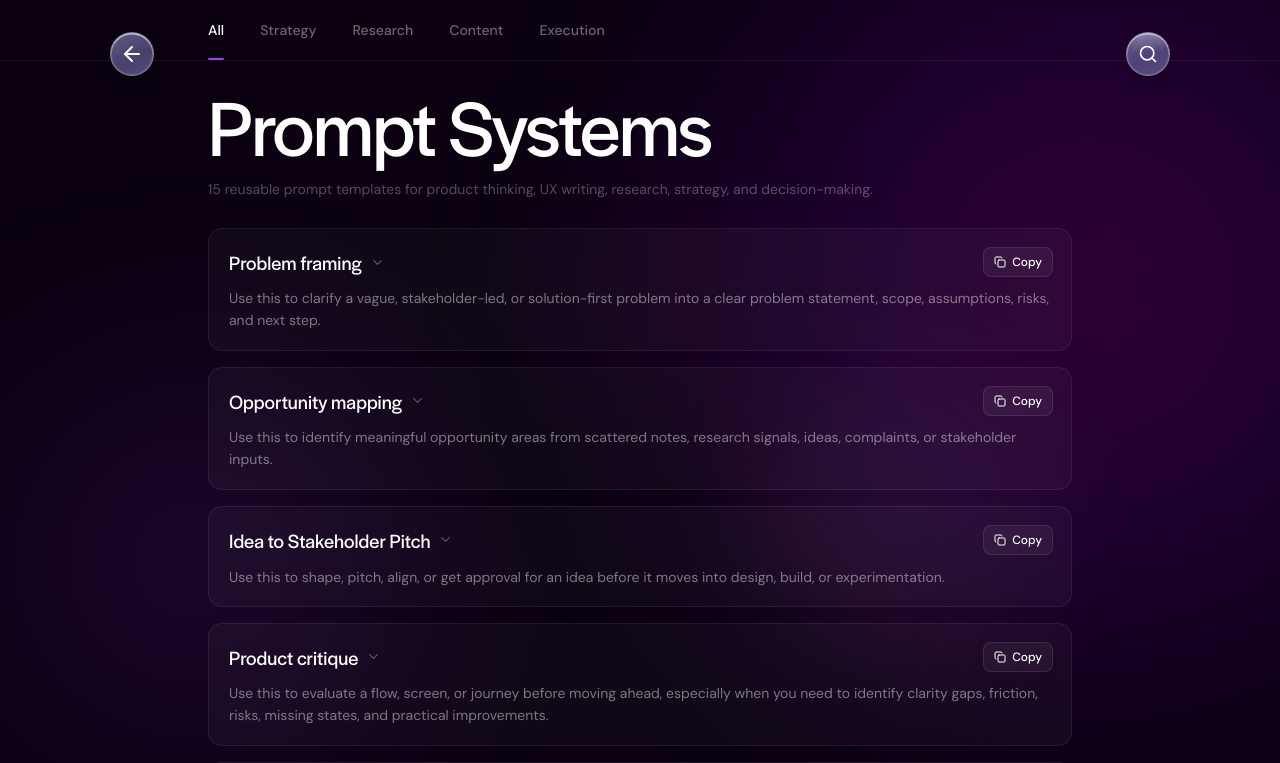
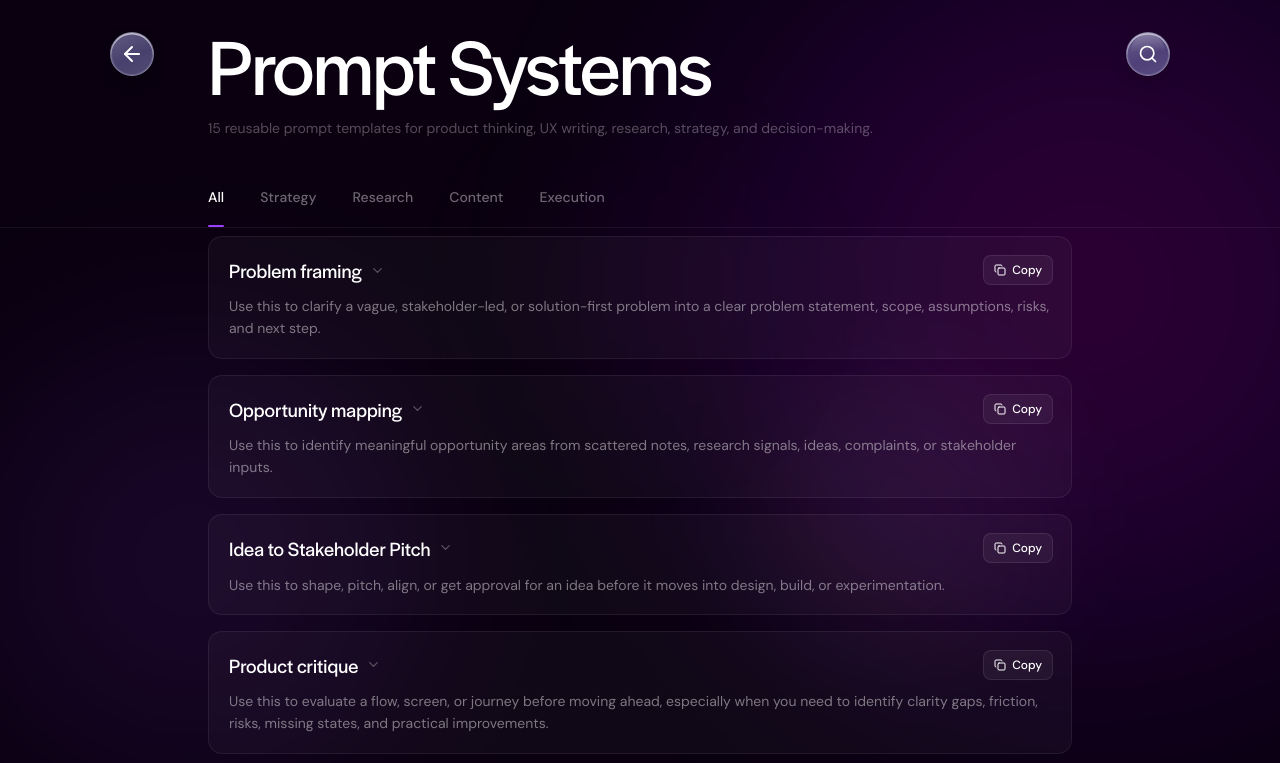
Before and after one commit to pavitsond-cyber/AI-Playbook, a Next.js app: page /prompts in a window 1280 px wide. Shown: the top 763 px of the page. Built offline with nearby package versions, Linux system fonts and the light colour scheme; a web font is replaced by a local one.

Commit message:
Auto-deploy: Claude changes

```diff
--- a/app/(playbook)/prompts/page.tsx
+++ b/app/(playbook)/prompts/page.tsx
@@ -815,7 +815,6 @@ export default function PromptsPage() {
   const [activePromptTab, setActivePromptTab] = useState<string>('All')
   const [displayPromptTab, setDisplayPromptTab] = useState<string>('All')
   const [fading, setFading]                 = useState(false)
-  const scrollRef                           = useRef<HTMLDivElement>(null)
 
   const toggle = (id: string) => setOpenId(prev => prev === id ? null : id)
 
@@ -841,10 +840,9 @@ export default function PromptsPage() {
       setOpenId(match.id)
       setTimeout(() => {
         const el = document.getElementById('prompt-' + match.id)
-        const container = scrollRef.current
-        if (!el || !container) return
-        const y = container.scrollTop + el.getBoundingClientRect().top - container.getBoundingClientRect().top - 16
-        container.scrollTo({ top: Math.max(0, y), behavior: 'smooth' })
+        if (!el) return
+        const y = el.getBoundingClientRect().top + window.scrollY - 100
+        window.scrollTo({ top: Math.max(0, y), behavior: 'smooth' })
       }, 180)
     }
   }, [])
@@ -854,10 +852,18 @@ export default function PromptsPage() {
     : prompts.filter(p => PROMPT_TO_TAB[p.id] === displayPromptTab)
 
   return (
-    <div style={{ flex: 1, display: 'flex', flexDirection: 'column', overflow: 'hidden' }}>
+    <div style={{ flex: 1, display: 'flex', flexDirection: 'column' }}>
 
-      {/* ── Tab bar — sits at top, content never scrolls above it ──── */}
-      <div style={{ flexShrink: 0, borderBottom: '1px solid rgba(255,255,255,0.06)' }}>
+      {/* ── Page header ── */}
+      <div style={{ padding: '24px clamp(20px,4vw,48px) 0', maxWidth: 960, margin: '0 auto', width: '100%' }}>
+        <PageHeader
+          title="Prompt Systems"
+          description="15 reusable prompt templates for product thinking, UX writing, research, strategy, and decision-making."
+        />
+      </div>
+
+      {/* ── Tab bar — below the header, natural document flow ── */}
+      <div style={{ borderBottom: '1px solid rgba(255,255,255,0.06)', marginTop: 8 }}>
         <div style={{ maxWidth: 960, margin: '0 auto', padding: '0 clamp(20px,4vw,48px)' }}>
           <div style={{ display: 'flex', flexWrap: 'nowrap', gap: 'clamp(16px,3vw,36px)' }}>
             {PROMPT_TABS.map(tab => {
@@ -889,19 +895,8 @@ export default function PromptsPage() {
         </div>
       </div>
 
-      {/* ── Scroll container — only this scrolls ───────────────────── */}
-      <div
-        ref={scrollRef}
-        style={{ flex: 1, overflowY: 'auto', overscrollBehavior: 'contain' }}
-      >
-        <div style={{ padding: '24px clamp(20px,4vw,48px) 0', maxWidth: 960, margin: '0 auto' }}>
-          <PageHeader
-            title="Prompt Systems"
-            description="15 reusable prompt templates for product thinking, UX writing, research, strategy, and decision-making."
-          />
-        </div>
-
-        <div style={{ maxWidth: 960, margin: '0 auto', padding: '8px clamp(20px,4vw,48px) 48px' }}>
+      {/* ── Prompt list ── */}
+      <div style={{ maxWidth: 960, margin: '0 auto', width: '100%', padding: '8px clamp(20px,4vw,48px) 48px' }}>
         <div className={!fading ? 'animate-tab-fade' : ''} style={{
           display: 'flex', flexDirection: 'column', gap: 16,
           minHeight: '50vh',
@@ -924,6 +919,5 @@ export default function PromptsPage() {
         </div>
       </div>
     </div>
-    </div>
   )
 }
--- a/app/(playbook)/tools/page.tsx
+++ b/app/(playbook)/tools/page.tsx
@@ -1,6 +1,6 @@
 'use client'
 
-import { useState, useEffect, useRef } from 'react'
+import { useState, useEffect } from 'react'
 import { ExternalLink } from 'lucide-react'
 import PageHeader from '@/components/playbook/PageHeader'
 
@@ -264,7 +264,6 @@ export default function ToolsPage() {
   const [activeTab, setActiveTab]   = useState('All')
   const [displayTab, setDisplayTab] = useState('All')
   const [fading, setFading]         = useState(false)
-  const scrollRef                   = useRef<HTMLDivElement>(null)
 
   const switchTab = (tab: string) => {
     if (tab === activeTab) return
@@ -284,10 +283,9 @@ export default function ToolsPage() {
     requestAnimationFrame(() => {
       requestAnimationFrame(() => {
         const el = document.getElementById(hash.slice(1))
-        const container = scrollRef.current
-        if (!el || !container) return
-        const y = container.scrollTop + el.getBoundingClientRect().top - container.getBoundingClientRect().top - 16
-        container.scrollTo({ top: Math.max(0, y), behavior: 'smooth' })
+        if (!el) return
+        const y = el.getBoundingClientRect().top + window.scrollY - 100
+        window.scrollTo({ top: Math.max(0, y), behavior: 'smooth' })
       })
     })
   }, [])
@@ -307,10 +305,18 @@ export default function ToolsPage() {
   ).sort((a, b) => a.name.localeCompare(b.name, undefined, { sensitivity: 'base' }))
 
   return (
-    <div style={{ flex: 1, display: 'flex', flexDirection: 'column', overflow: 'hidden' }}>
+    <div style={{ flex: 1, display: 'flex', flexDirection: 'column' }}>
 
-      {/* ── Tab bar — sits at top, content never scrolls above it ──── */}
-      <div style={{ flexShrink: 0, borderBottom: '1px solid rgba(255,255,255,0.06)' }}>
+      {/* ── Page header ── */}
+      <div style={{ padding: '24px clamp(20px,4vw,48px) 0', maxWidth: 960, margin: '0 auto', width: '100%' }}>
+        <PageHeader
+          title="Tools"
+          description="Daily AI tool stack for vibe-coding designers — 37 tools across 5 categories."
+        />
+      </div>
+
+      {/* ── Tab bar — below the header, natural document flow ── */}
+      <div style={{ borderBottom: '1px solid rgba(255,255,255,0.06)', marginTop: 8 }}>
         <div style={{ maxWidth: 960, margin: '0 auto', padding: '0 clamp(20px,4vw,48px)' }}>
           <div style={{ display: 'flex', flexWrap: 'nowrap', gap: 'clamp(16px,3vw,36px)' }}>
             {TABS.map(tab => {
@@ -346,19 +352,8 @@ export default function ToolsPage() {
         </div>
       </div>
 
-      {/* ── Scroll container — only this scrolls ───────────────────── */}
-      <div
-        ref={scrollRef}
-        style={{ flex: 1, overflowY: 'auto', overscrollBehavior: 'contain' }}
-      >
-        <div style={{ padding: '24px clamp(20px,4vw,48px) 0', maxWidth: 960, margin: '0 auto' }}>
-          <PageHeader
-            title="Tools"
-            description="Daily AI tool stack for vibe-coding designers — 37 tools across 5 categories."
-          />
-        </div>
-
-        <div style={{ maxWidth: 960, margin: '0 auto', padding: '8px clamp(20px,4vw,48px) 48px' }}>
+      {/* ── Tool grid ── */}
+      <div style={{ maxWidth: 960, margin: '0 auto', width: '100%', padding: '8px clamp(20px,4vw,48px) 48px' }}>
         <div style={{
           opacity: fading ? 0 : 1,
           transform: fading ? 'translateY(6px)' : 'translateY(0)',
@@ -381,6 +376,5 @@ export default function ToolsPage() {
         </div>
       </div>
     </div>
-    </div>
   )
 }
```
Lines whose indentation alone changed are shown as unchanged.
